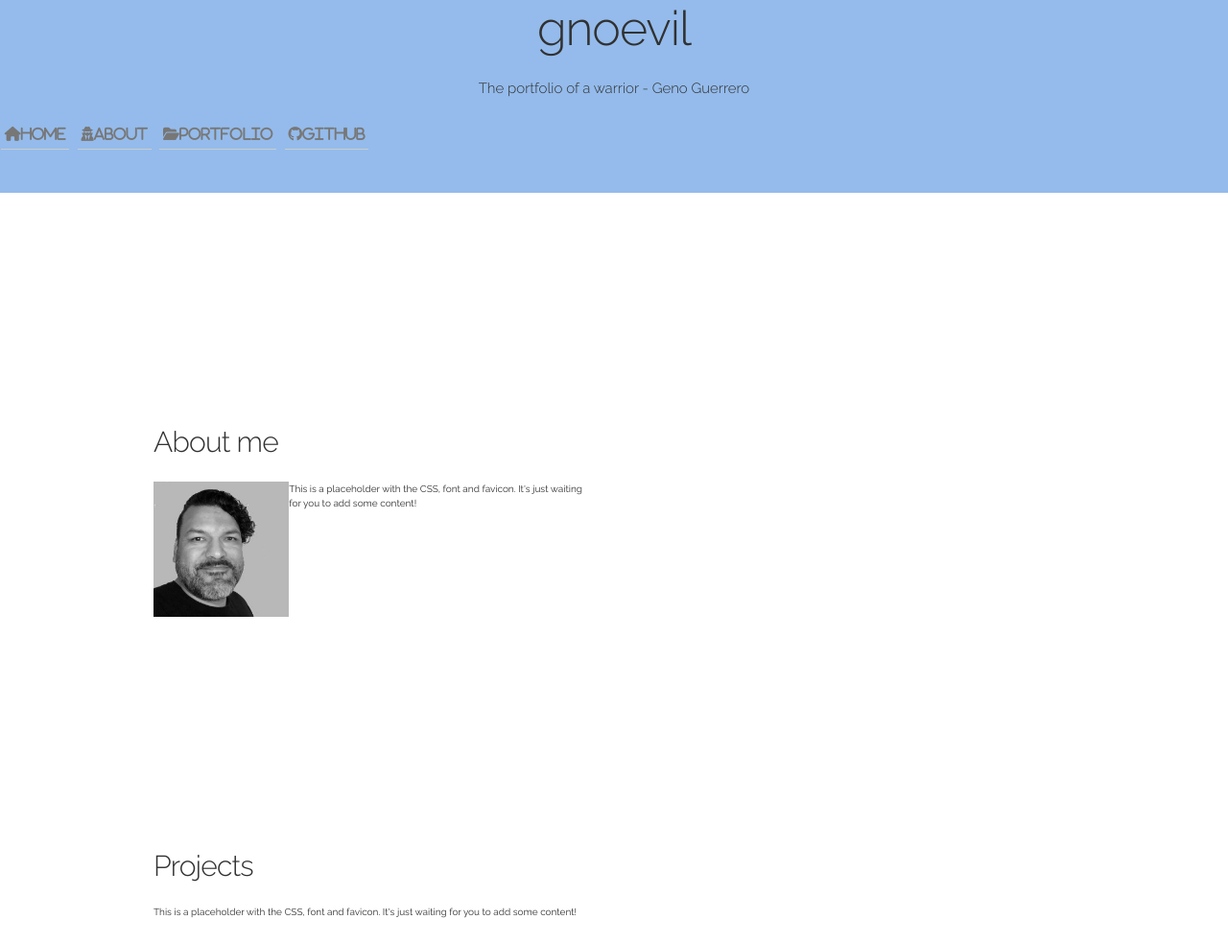
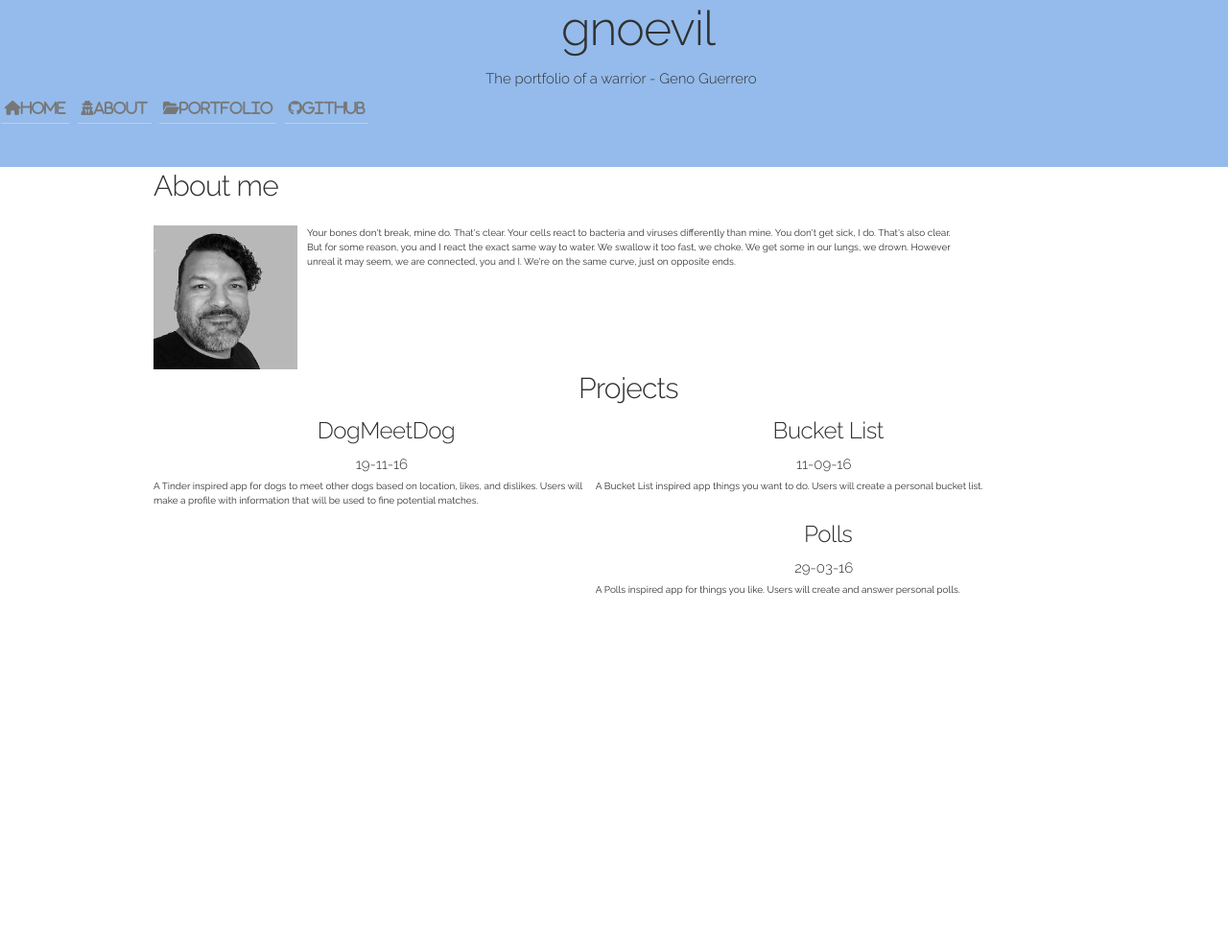
Before and after one commit to gnoevil/portfolio-301, a plain HTML site: page index.html in a window 1280 px wide. Shown: the whole page at 96% size. After the commit the page ends 800 px from the top, so only its background shows below. Drawn offline with nearby package versions, Linux system fonts and the light colour scheme.

Commit message:
finished for submission

```diff
--- a/css/layout.css
+++ b/css/layout.css
@@ -16,6 +16,3 @@
   max-width: 100%;
   text-align: center;
 }
-.profile-pic {
-  display: inline-block;
-}
--- a/css/modules.css
+++ b/css/modules.css
@@ -1,7 +1,7 @@
 .site-header {
   background-color: rgba(78, 142, 222 , 0.6);
 }
-.heading-group-h1 {
+.heading-group {
   padding: 0 0 .2em 1em;
   margin: auto 0;
   display: block;
@@ -40,8 +40,19 @@
   font-weight: bold;
   text-decoration: none;
 }
+.profile-pic {
+  height: 150px;
+  width: 150px;
+  background-image: url("../assets/images/geno-profile-medium.jpg");
+  background-size: cover;
+}
+.profile-intro {
+  margin-top: 10px;
+  width: 100%;
+  display: inline-block;
+}
 /* add styles for how things should look on a larger screen */
-@media screen and (min-width: 600px) {
+@media screen and (min-width: 420px) {
   .icon-menu {
     display: none;
   }
@@ -53,4 +64,10 @@
     display: inline-block;
     padding: 0.25em;
   }
+  .profile-intro {
+    margin-top: 0;
+    margin-left: 10px;
+    width: 70%;
+    display: inline-block;
+  }
 }
--- a/index.html
+++ b/index.html
@@ -33,20 +33,25 @@
   </header>
   <div class="container">
     <div id="about" class="row">
-      <div class="one-half column" style="margin-top: 25%">
+      <div class="" >
         <h4>About me</h4>
-        <div>
-          <img class="one-third column" src="assets/images/geno-profile.jpg" alt="Geno's profile picture"></img>
-          <p>This is a placeholder with the CSS, font and favicon. It's just waiting for you to add some content!</p>
+          <div class="profile-pic pull-left"></div>
+          <div class="profile-intro"><p>Your bones don't break, mine do. That's clear. Your cells react to bacteria and viruses differently than mine. You don't get sick, I do. That's also clear. But for some reason, you and I react the exact same way to water. We swallow it too fast, we choke. We get some in our lungs, we drown. However unreal it may seem, we are connected, you and I. We're on the same curve, just on opposite ends.</p></div>
+      </div>
+    </div>
+    <section id="projects">
+      <h4 class="heading-group">Projects</h4>
+      <div class="template" class="row">
+        <div class="one-half column">
+          <h5 class="heading-group pname"><a href="#">Name of Project</a></h5>
+          <h6 class="heading-group pdate">02-2-16</h6>
+          <p class="description">This is a placeholder with the CSS, font and favicon. It's just waiting for you to add some content!</p>
         </div>
       </div>
-    </div>
-    <div id="portfolio" class="row">
-      <div class="one-half column" style="margin-top: 25%">
-        <h4>Projects</h4>
-        <p>This is a placeholder with the CSS, font and favicon. It's just waiting for you to add some content!</p>
-      </div>
-    </div>
+    </section>
   </div>
+  <script src="https://cdnjs.cloudflare.com/ajax/libs/jquery/3.1.1/jquery.min.js" charset="utf-8"></script>
+  <script src="js/projects.js" charset="utf-8"></script>
+  <script src="js/app.js" charset="utf-8"></script>
 </body>
 </html>
--- /dev/null
+++ b/js/app.js
@@ -0,0 +1,24 @@
+'use strict';
+var projects = [];
+
+function Project(data) {
+  this.pname = data.pname;
+  this.pdate = data.pdate;
+  this.purl = data.purl;
+  this.description = data.description;
+};
+Project.prototype.toHtml = function() {
+  var $newProject = $('.template').clone();
+  $newProject.find('.pname').html(this.pname);
+  $newProject.find('a').attr('href', this.purl);
+  $newProject.find('.pdate').html(this.pdate);
+  $newProject.find('.description').html(this.description);
+  $newProject.removeClass('template');
+  return $newProject;
+};
+devProjects.forEach(function(projectObj) {
+  projects.push(new Project(projectObj));
+});
+projects.forEach(function(projectObj) {
+  $('#projects').append(projectObj.toHtml());
+});
--- /dev/null
+++ b/js/projects.js
@@ -0,0 +1,23 @@
+'use strict';
+
+var devProjects = [
+  {
+    pname: 'DogMeetDog',
+    purl: 'https://0blu3.github.io/dogmeetdog/',
+    pdate: '19-11-16',
+    description: 'A Tinder inspired app for dogs to meet other dogs based on location, likes, and dislikes. Users will make a profile with information that will be used to fine potential matches.'
+  },
+  {
+    pname: 'Bucket List',
+    purl: 'https://github.com/gnoevil/Bucket_List',
+    pdate: '11-09-16',
+    description: 'A Bucket List inspired app things you want to do. Users will create a personal bucket list.'
+  },
+  {
+    pname: 'Polls',
+    purl: 'https://github.com/gnoevil/polls',
+    pdate: '29-03-16',
+    description: 'A Polls inspired app for things you like. Users will create and answer personal polls.'
+  },
+
+];
```
Also changed, not shown: assets/images/geno-profile-medium.jpg (added), assets/images/geno-profile-small.jpg (added).
